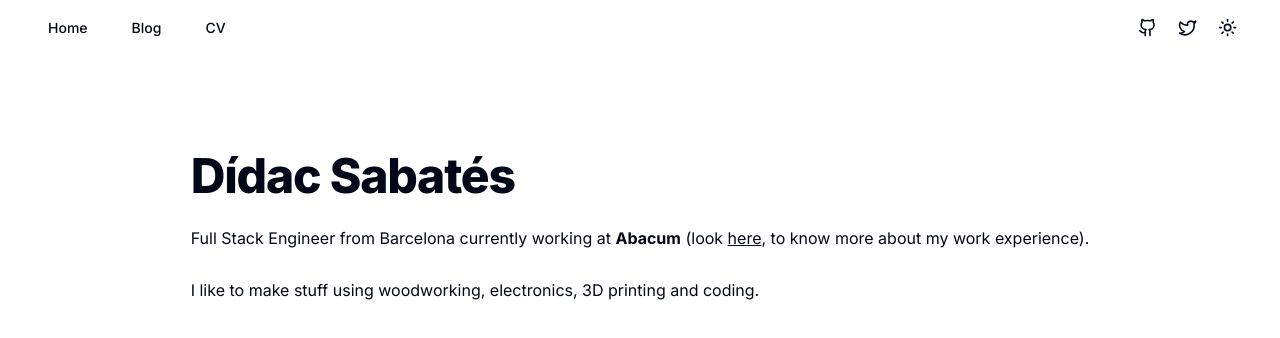
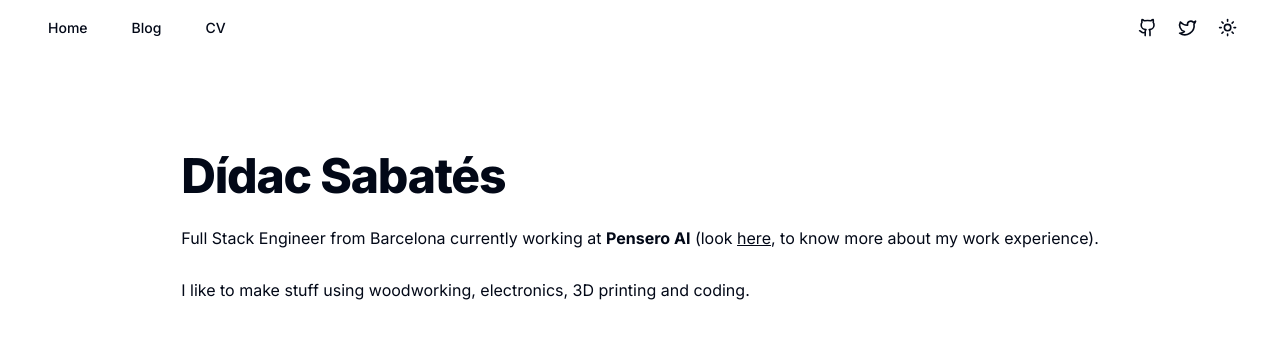
Before and after one commit to sabatesduran/didac.dev, a Next.js app: page / in a window 1280 px wide. Shown: the top 338 px of the page. Built offline with nearby package versions, Linux system fonts and the light colour scheme.

Commit message:
Update page.tsx

```diff
--- a/src/app/page.tsx
+++ b/src/app/page.tsx
@@ -15,7 +15,7 @@ export default function Home() {
           <T.H1 className="place-items-center">Dídac Sabatés</T.H1>
           <T.P>
             Full Stack Engineer from Barcelona currently working at{" "}
-            <span className="font-bold">Abacum</span>{" "}
+            <span className="font-bold">Pensero AI</span>{" "}
             (look{" "}
             <Link href="/cv" className="underline">
               here
```
